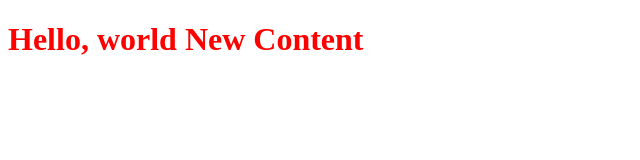
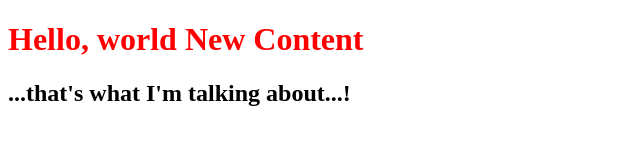
Before and after one commit to fydefirm/mypro, a plain HTML site: page index.html in a window 1280 px wide. Shown: the whole page, without its empty margins (0-640 px from the left). Drawn offline with Linux system fonts and the light colour scheme.

Commit message:
New Commit Local

```diff
--- a/index.html
+++ b/index.html
@@ -8,6 +8,7 @@
 </head>
 <body>
     <h1>Hello, world New Content</h1>
+    <h2>...that's what I'm talking about...!</h2>
     <script src="app.js"></script>
 </body>
 </html>
```
